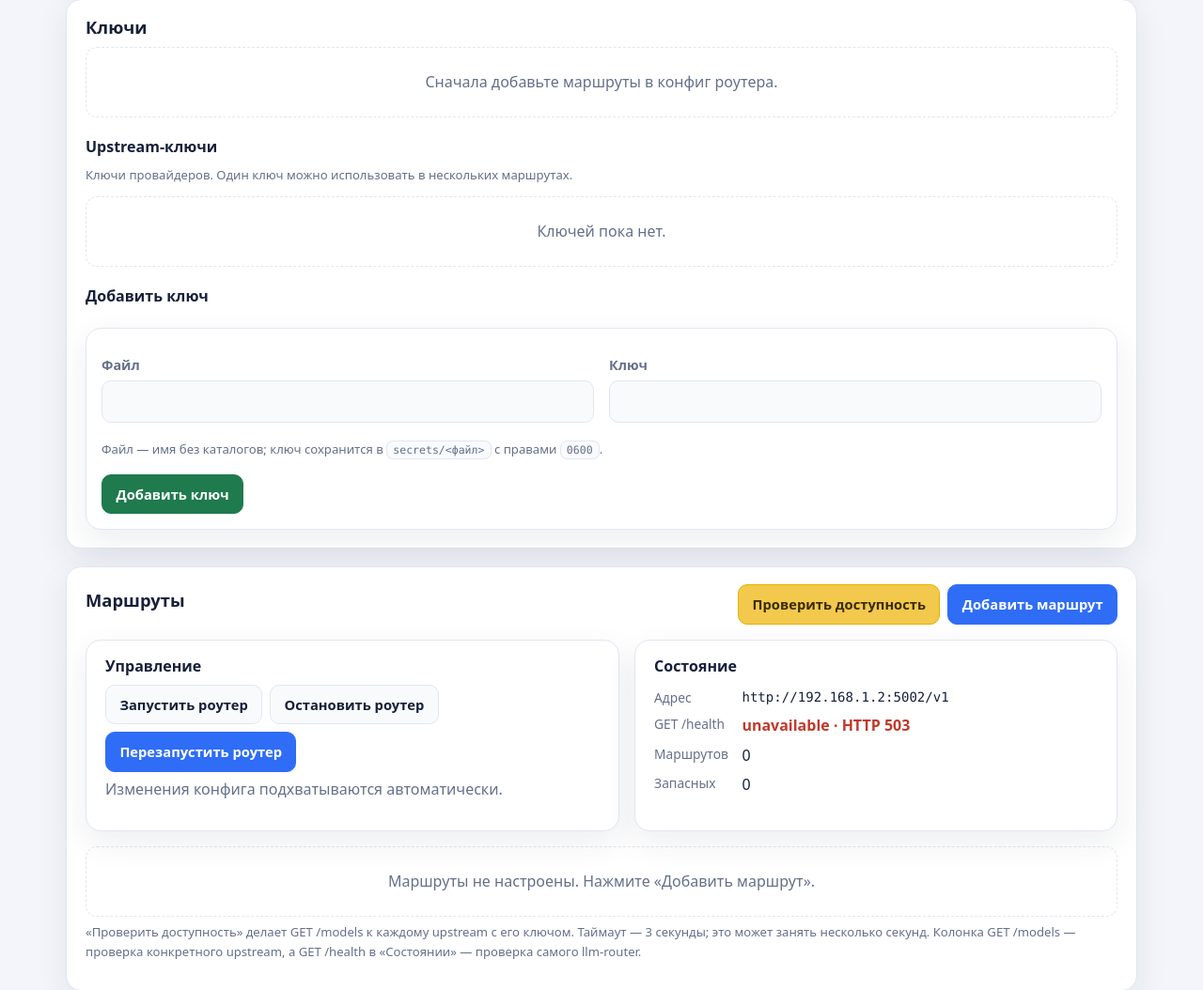
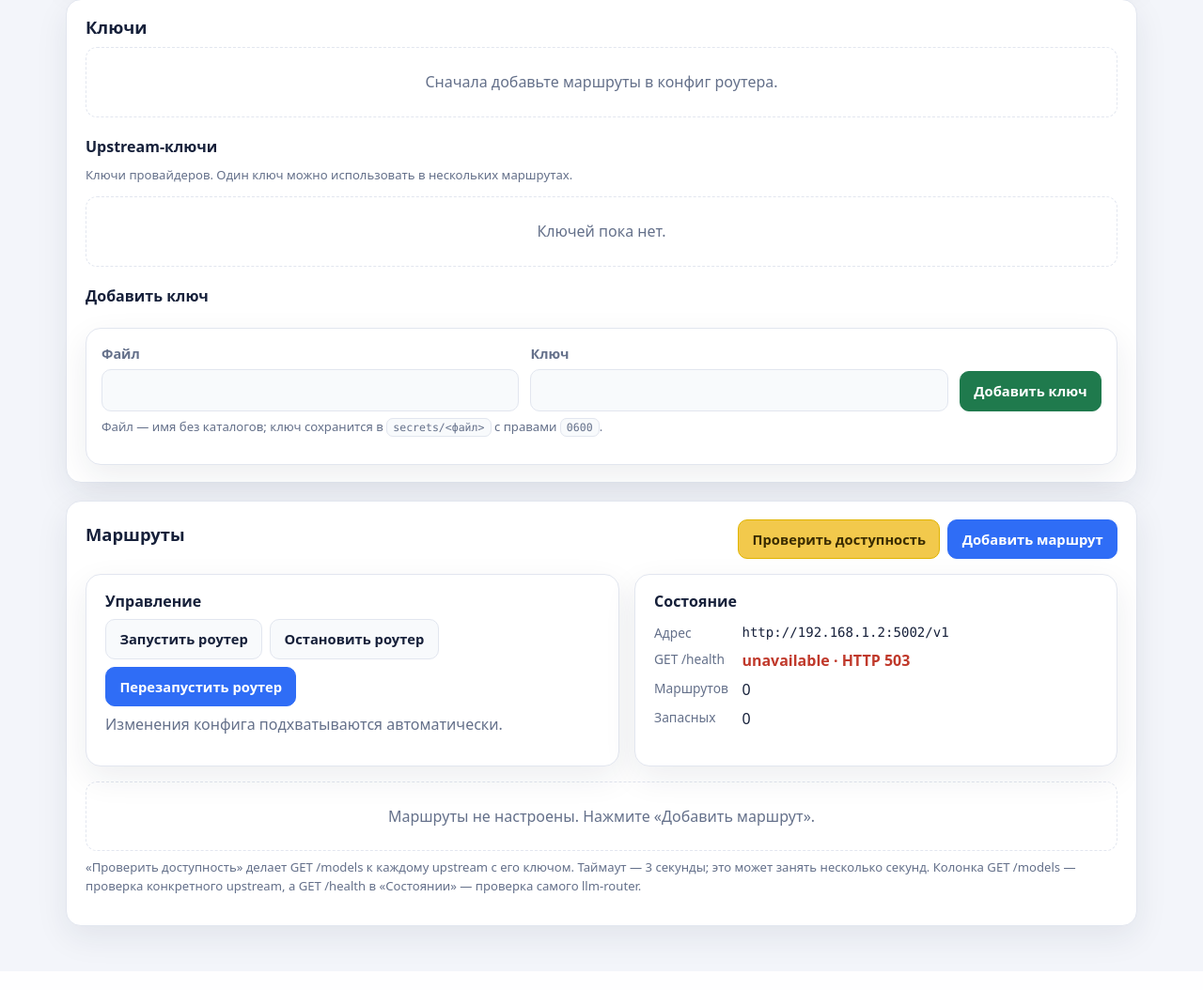
Before and after one commit to barval/my-pys, a Flask app: page /access in a window 1280 px wide. Shown: the part 414-1468 px from the top of the page at 94% size. After the commit the page ends 1434 px from the top, so only its background shows below. Run offline with Flask 3, Linux system fonts and the light colour scheme; the visitor is signed in with stand-in values (Sample User, id 1); data that the repository does not hold is empty.

Commit message:
feat(webui): put the add-key button beside the key field

```diff
--- a/webui/static/app.css
+++ b/webui/static/app.css
@@ -242,6 +242,10 @@ input[type="checkbox"] { width: auto; }
 }
 .form-actions { display: flex; gap: .6rem; flex-wrap: wrap; align-items: flex-end; margin-top: 1rem; }
 .form-actions .btn { align-self: flex-end; }
+
+/* «Добавить ключ»: поля и кнопка в одну строку */
+.key-add-row { display: flex; flex-wrap: wrap; align-items: flex-end; gap: .75rem; }
+.key-add-row label { flex: 1 1 220px; margin: 0; }
 
 .table-wrap { overflow-x: auto; border: 1px solid var(--border); border-radius: 12px; }
 table { width: 100%; border-collapse: collapse; font-size: .92rem; }
--- a/webui/templates/_keys_section.html
+++ b/webui/templates/_keys_section.html
@@ -85,7 +85,7 @@
   <h4 style="margin-top:1.2rem">Добавить ключ</h4>
   <form method="post" action="/keys/upstream" class="card" style="padding:1rem">
     <input type="hidden" name="csrf_token" value="{{ csrf_token() }}">
-    <div class="form-grid">
+    <div class="key-add-row">
       <label>Файл
         <input name="file" required pattern="[a-z0-9][a-z0-9-]{0,63}">
       </label>
@@ -93,11 +93,9 @@
         <input type="password" name="value" required autocomplete="off"
                onfocus="this.type='text'" onblur="this.type='password'">
       </label>
+      <button class="btn btn-success" type="submit">Добавить ключ</button>
     </div>
     <p class="muted small">Файл — имя без каталогов; ключ сохранится в
       <code>secrets/&lt;файл&gt;</code> с правами <code>0600</code>.</p>
-    <div class="form-actions">
-      <button class="btn btn-success" type="submit">Добавить ключ</button>
-    </div>
   </form>
 </section>
```
Also changed, not shown: webui/tests/test_app.py (+1 -0 lines).
